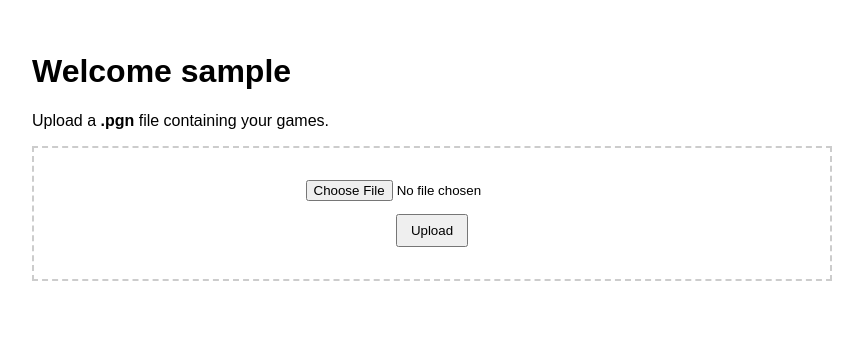
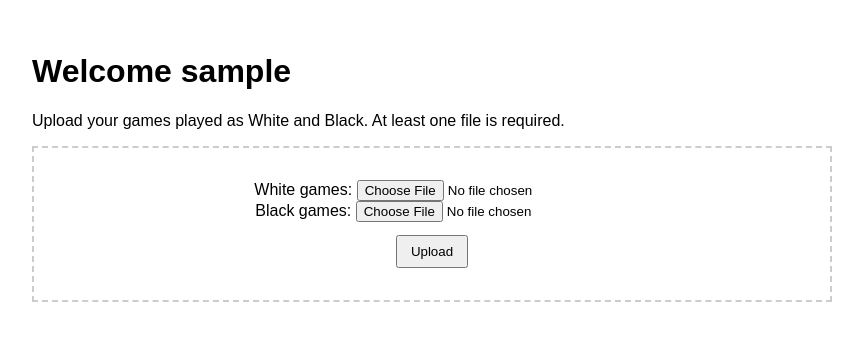
Before and after one commit to SMANahian/chess-analyzer, a Flask app: page /upload in a window 1280 px wide. Shown: the top 341 px of the page, without its empty margins (208-1071 px from the left). Run offline with Flask 3, Linux system fonts and the light colour scheme; the visitor is signed in with stand-in values (Sample User, id 1).

Commit message:
Allow separate white/black uploads and fix analysis board

```diff
--- a/app.py
+++ b/app.py
@@ -121,13 +121,20 @@ def login():
 def upload():
     if 'username' not in session:
         return redirect(url_for('login'))
+    error = None
     if request.method == 'POST':
-        file = request.files.get('pgn_file')
-        if file and file.filename.lower().endswith('.pgn'):
+        white_file = request.files.get('white_pgn_file')
+        black_file = request.files.get('black_pgn_file')
+        if not (white_file and white_file.filename) and not (black_file and black_file.filename):
+            error = 'Please upload at least one PGN file.'
+        else:
             dest = os.path.join(user_dir(), f"{session['username']}.pgn")
-            clean_and_merge_pgn(file, dest)
+            if white_file and white_file.filename.lower().endswith('.pgn'):
+                clean_and_merge_pgn(white_file, dest)
+            if black_file and black_file.filename.lower().endswith('.pgn'):
+                clean_and_merge_pgn(black_file, dest)
             return redirect(url_for('train'))
-    return render_template('upload.html', username=session.get('username'))
+    return render_template('upload.html', username=session.get('username'), error=error)
 
 
 @app.route('/train', methods=['GET', 'POST'])
--- a/templates/upload.html
+++ b/templates/upload.html
@@ -11,10 +11,13 @@
 </head>
 <body>
     <h1>Welcome {{ username }}</h1>
-    <p>Upload a <strong>.pgn</strong> file containing your games.</p>
+    <p>Upload your games played as White and Black. At least one file is required.</p>
     <div class="container">
         <form action="/upload" method="post" enctype="multipart/form-data">
-            <input type="file" name="pgn_file" required>
+            <label>White games: <input type="file" name="white_pgn_file"></label>
+            <br>
+            <label>Black games: <input type="file" name="black_pgn_file"></label>
+            {% if error %}<p style="color:red">{{ error }}</p>{% endif %}
             <br>
             <input type="submit" value="Upload">
         </form>
```
Also changed, not shown: templates/analysis.html (+8 -13 lines).
